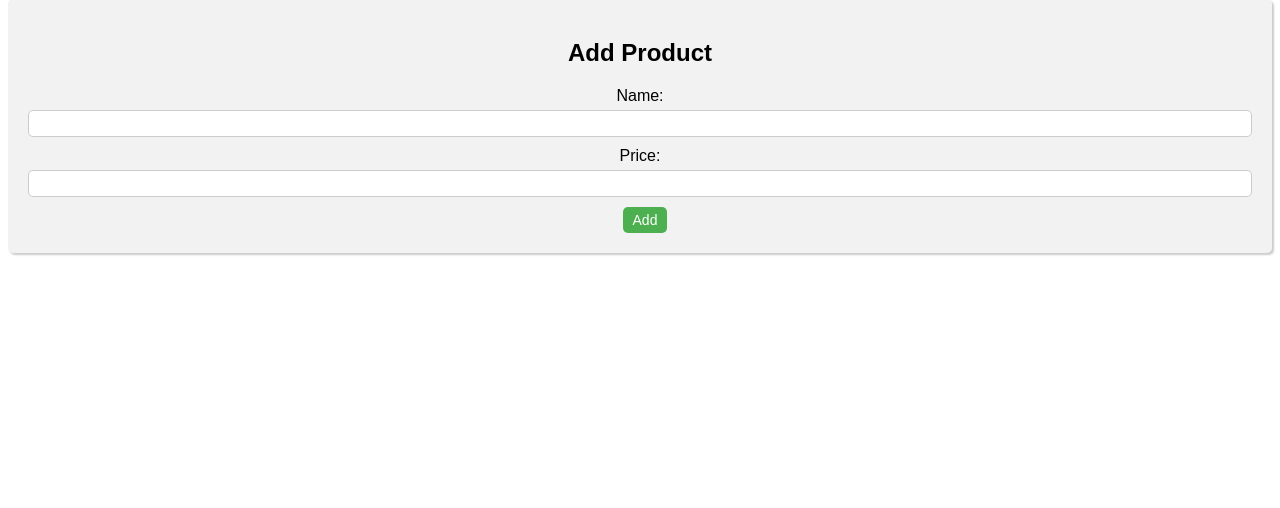
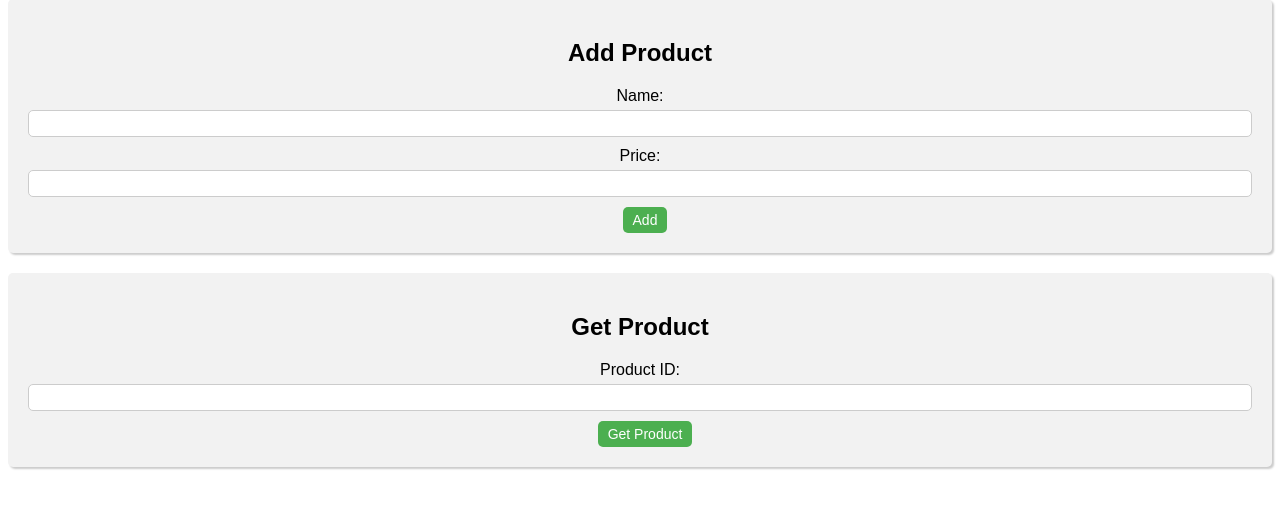
Before and after one commit to samuca2k18/negocio2, a plain HTML site: page index.html in a window 1280 px wide. Shown: the part 78-586 px from the top of the page. Drawn offline with Linux system fonts and the light colour scheme; no server answers.

Commit message:
Update index.html
b

```diff
--- a/index.html
+++ b/index.html
@@ -16,6 +16,15 @@
     <button type="submit">Add</button>
   </form>
 
+  <form id="get-product-form">
+  <h2>Get Product</h2>
+  <label for="get-id">Product ID:</label>
+  <input type="number" id="get-id" name="get-id" required>
+  <button type="submit">Get Product</button>
+  </form>
+
+  <div id="product-details"></div>
+
   <ul id="products"></ul>
 
   <script src="app.js"></script>
```
